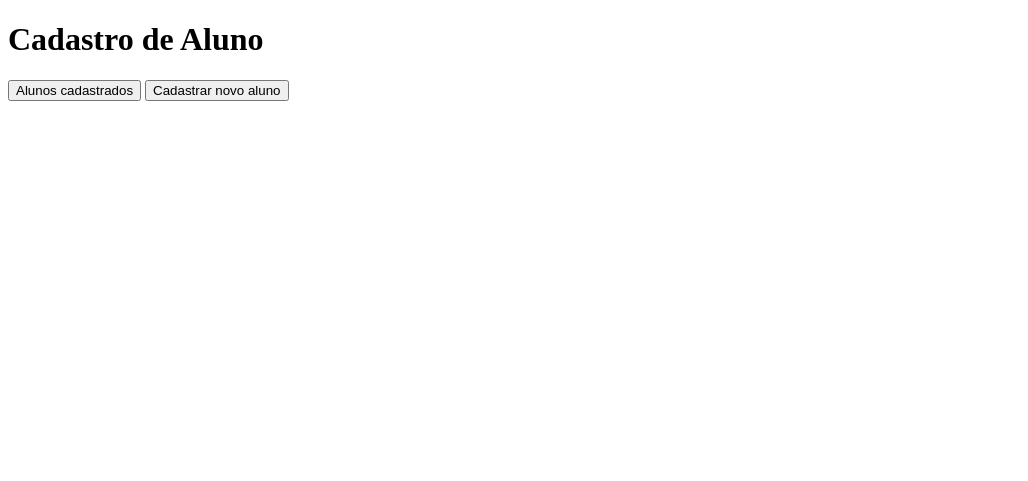
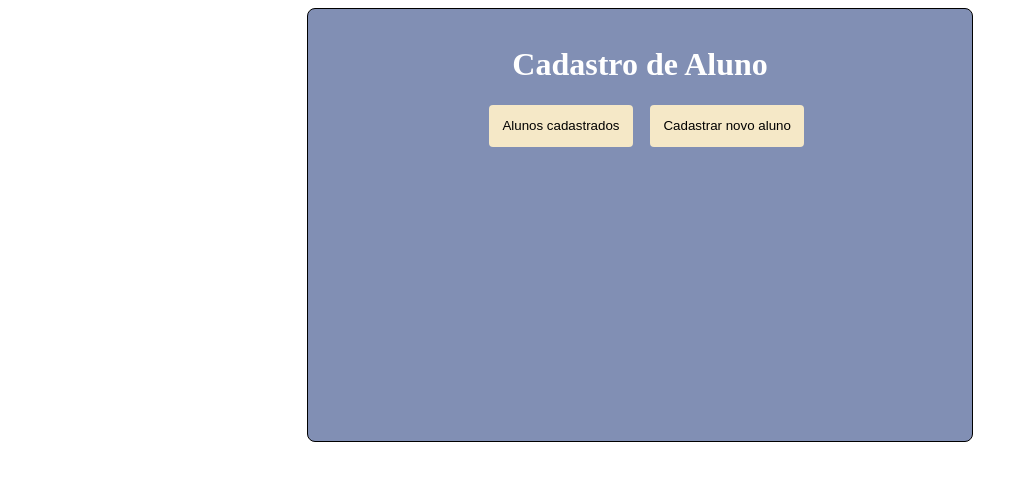
Before and after one commit to Samuel-Sales/Cadastro-de-Alunos, a Django app: page / in a window 1280 px wide. Shown: the top 481 px of the page, without its empty margins (0-1028 px from the left). Run offline with Django 4.2, Linux system fonts and the light colour scheme.

Commit message:
Pagina Inicial estilizada

```diff
--- a/cadastro/templates/cadastro/pagina_principal.html
+++ b/cadastro/templates/cadastro/pagina_principal.html
@@ -1,11 +1,16 @@
+{% load static %}
+
 <!DOCTYPE html>
 <html>
 <head>
+    <link rel="stylesheet" href="{% static 'css/pagina_principal.css' %}">
     <title>Cadastro de Aluno</title>
 </head>
 <body>
-    <h1>Cadastro de Aluno</h1>
-    <a href="{% url 'lista_alunos' %}"><button>Alunos cadastrados</button></a>
-    <a href="{% url 'cadastrar_aluno' %}"><button>Cadastrar novo aluno</button></a>
+    <div class="container">
+        <h1>Cadastro de Aluno</h1>
+        <a href="{% url 'lista_alunos' %}"><button>Alunos cadastrados</button></a>
+        <a href="{% url 'cadastrar_aluno' %}"><button>Cadastrar novo aluno</button></a>
+    </div>
 </body>
 </html>
--- /dev/null
+++ b/static/css/pagina_principal.css
@@ -0,0 +1,27 @@
+body {
+    display: flex;
+    justify-content: center;
+}
+
+.container {
+    border: 1px solid black;
+    border-radius: 8px;
+    width: 50%;
+    height: 400px;
+    padding: 1em;
+    text-align: center;
+    background: #818FB4;
+}
+
+.container h1 {
+    color: white;
+}
+
+.container button {
+    background: #F5E8C7;
+    border: none;
+    border-radius: 4px;
+    margin-left: 1em;
+    padding: 1em;
+    cursor: pointer;
+}
```
Also changed, not shown: meu_projeto/settings.py (+6 -1 lines), db.sqlite3.
